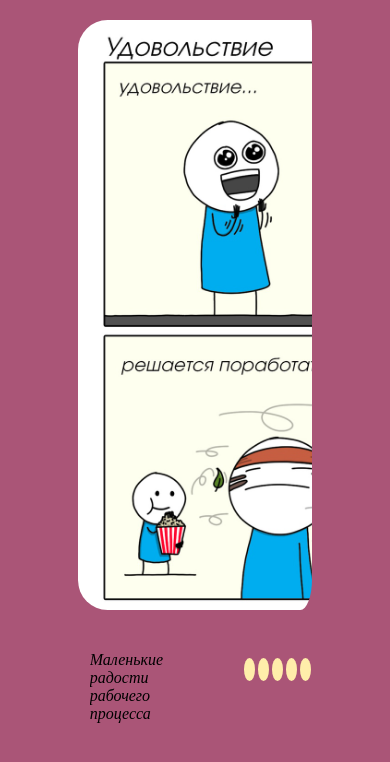
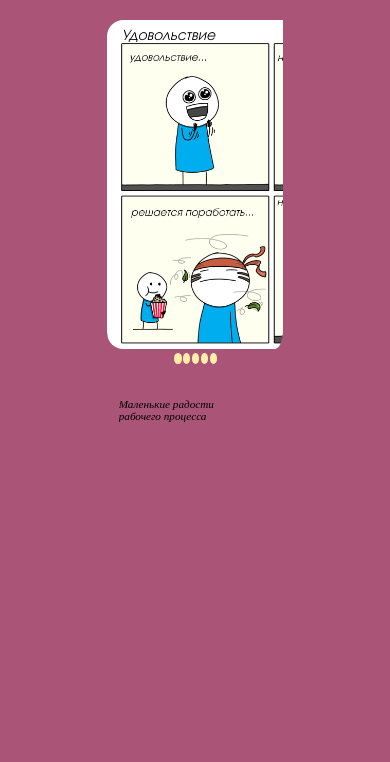
Before and after one commit to KarinaDovg/cssMemeSlider, a plain HTML site: page cssMemeSlider/index.html in a window 390 px wide. Drawn offline with Linux system fonts and the light colour scheme.

Commit message:
feat: add adaptive for mobile on 767px (Sat, Sep 16, 2023 04:19:14 PM)

```diff
--- a/cssMemeSlider/style.css
+++ b/cssMemeSlider/style.css
@@ -182,3 +182,93 @@ label:active .firstBtn {
     margin-left: -450%;
   }
 }
+
+@media (max-width: 980px) {
+  .slider {
+    width: 55%;
+    height: 62%;
+  }
+  .container_common {
+    width: 55%;
+  }
+  .container_text_slider {
+    column-gap: 10%;
+  }
+  .container_text_slider p {
+    font-size: 0.9rem;
+  }
+}
+
+@media (max-width: 950px) {
+  .slider {
+    width: 50%;
+    height: 56%;
+  }
+  .container_common {
+    width: 50%;
+  }
+  .container_text_slider {
+    column-gap: 12%;
+  }
+  .container_text_slider p {
+    font-size: 0.7rem;
+  }
+  .label_slider {
+    padding-top: 2%;
+  }
+  .firstBtn {
+    height: 30%;
+    width: 30%;
+  }
+}
+
+
+@media (max-width: 767px) {
+  .slider {
+    width: 45%;
+    height: 39%;
+  }
+  .container_common {
+    flex-direction: column;
+    width: 38%;
+  }
+  .label {
+    height: 3vh;
+    width: 3vh;
+}
+  .firstBtn {
+    height: 20%;
+    width: 20%;
+  }
+  .text_slider {
+    padding-top: 0%;
+    margin: 0;
+    width: 103%;
+  }
+  #slide-three:checked~.container_common .container_text_slider {
+    margin-left: -222%;
+  }
+
+  #slide-four:checked~.container_common .container_text_slider {
+    margin-left: -351%;
+  }
+
+  #slide-five:checked~.container_common .container_text_slider {
+    margin-left: -452%;
+  }
+}
+
+@media (max-width: 730px) {
+
+  #slide-three:checked~.container_common .container_text_slider {
+    margin-left: -229%;
+  }
+
+  #slide-four:checked~.container_common .container_text_slider {
+    margin-left: -359%;
+  }
+
+  #slide-five:checked~.container_common .container_text_slider {
+    margin-left: -465%;
+  }
+}
```
